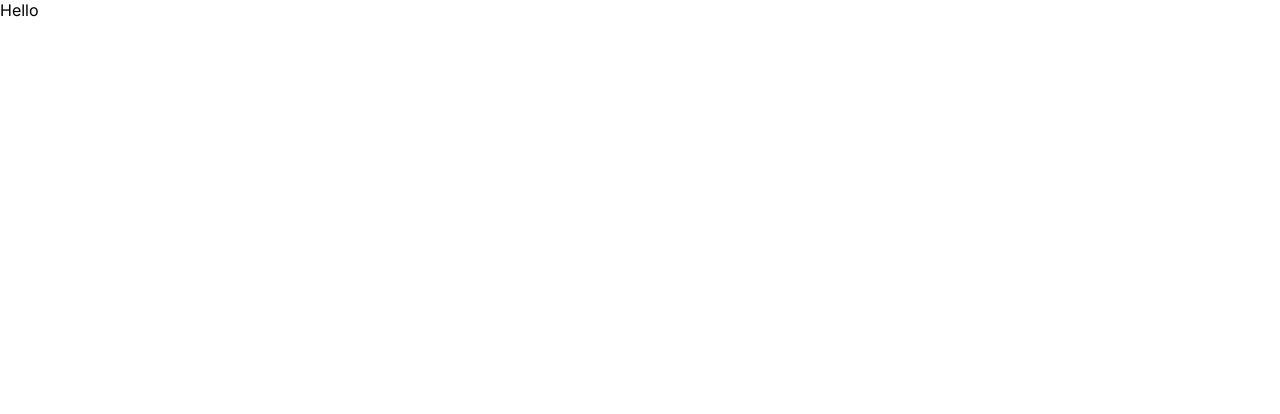
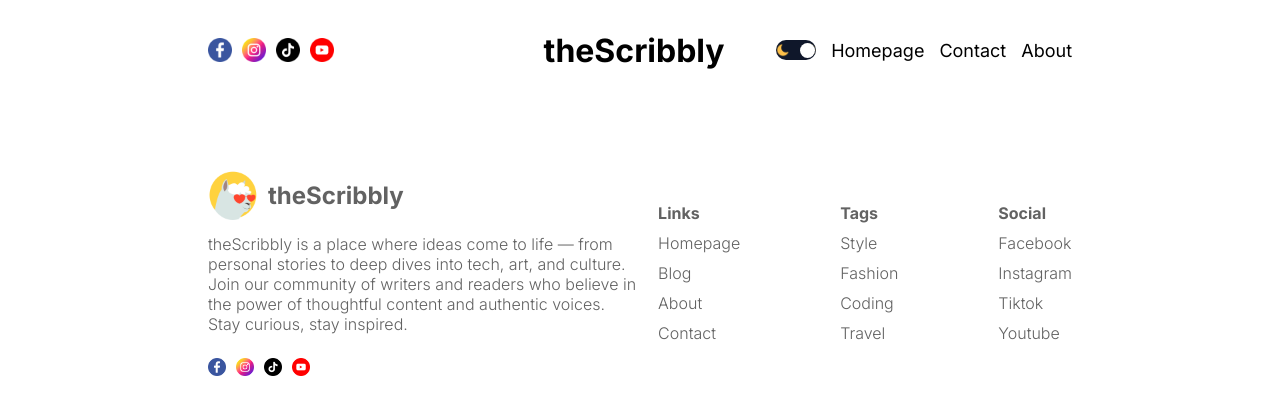
Before and after one commit to Nainee99/the-scribbly, a Next.js app: page / in a window 1280 px wide. Shown: the top 414 px of the page. Built offline with nearby package versions, Linux system fonts and the light colour scheme.

Commit message:
chore: add navbar, footer, and layout structure with theme provider setup

```diff
--- a/src/app/layout.js
+++ b/src/app/layout.js
@@ -1,17 +1,33 @@
-import './globals.css'
-import { Inter } from 'next/font/google'
+import { ThemeContextProvider } from "@/context/ThemeContext";
+import "./globals.css";
+import { Inter } from "next/font/google";
+import ThemeProvider from "@/providers/ThemeProvider";
+import Navbar from "@/components/navbar/Navbar";
+import Footer from "@/components/footer/Footer";
 
-const inter = Inter({ subsets: ['latin'] })
+const inter = Inter({ subsets: ["latin"] });
 
 export const metadata = {
-  title: 'Blog App',
-  description: 'The best blog app!',
-}
+  title: "Blog App",
+  description: "The best blog app!",
+};
 
 export default function RootLayout({ children }) {
   return (
     <html lang="en">
-      <body className={inter.className}>{children}</body>
+      <body className={inter.className}>
+        <ThemeContextProvider>
+          <ThemeProvider>
+            <div className="container">
+              <div className="wrapper">
+                <Navbar />
+                {children}
+                <Footer />
+              </div>
+            </div>
+          </ThemeProvider>
+        </ThemeContextProvider>
+      </body>
     </html>
-  )
+  );
 }
--- a/src/app/page.jsx
+++ b/src/app/page.jsx
@@ -1,5 +1,6 @@
+import Link from "next/link";
 import styles from "./homepage.module.css";
 
 export default function Home() {
-  return <div>Hello</div>;
+  return <div></div>;
 }
--- /dev/null
+++ b/src/components/footer/Footer.jsx
@@ -0,0 +1,54 @@
+import React from "react";
+import styles from "./footer.module.css";
+import Image from "next/image";
+import Link from "next/link";
+
+const Footer = () => {
+  return (
+    <div className={styles.container}>
+      <div className={styles.info}>
+        <div className={styles.logo}>
+          <Image src="/logo.png" alt="lama blog" width={50} height={50} />
+          <h1 className={styles.logoText}>theScribbly</h1>
+        </div>
+        <p className={styles.desc}>
+          theScribbly is a place where ideas come to life — from personal
+          stories to deep dives into tech, art, and culture. Join our community
+          of writers and readers who believe in the power of thoughtful content
+          and authentic voices. Stay curious, stay inspired.
+        </p>
+        <div className={styles.icons}>
+          <Image src="/facebook.png" alt="" width={18} height={18} />
+          <Image src="/instagram.png" alt="" width={18} height={18} />
+          <Image src="/tiktok.png" alt="" width={18} height={18} />
+          <Image src="/youtube.png" alt="" width={18} height={18} />
+        </div>
+      </div>
+      <div className={styles.links}>
+        <div className={styles.list}>
+          <span className={styles.listTitle}>Links</span>
+          <Link href="/">Homepage</Link>
+          <Link href="/">Blog</Link>
+          <Link href="/">About</Link>
+          <Link href="/">Contact</Link>
+        </div>
+        <div className={styles.list}>
+          <span className={styles.listTitle}>Tags</span>
+          <Link href="/">Style</Link>
+          <Link href="/">Fashion</Link>
+          <Link href="/">Coding</Link>
+          <Link href="/">Travel</Link>
+        </div>
+        <div className={styles.list}>
+          <span className={styles.listTitle}>Social</span>
+          <Link href="/">Facebook</Link>
+          <Link href="/">Instagram</Link>
+          <Link href="/">Tiktok</Link>
+          <Link href="/">Youtube</Link>
+        </div>
+      </div>
+    </div>
+  );
+};
+
+export default Footer;
--- /dev/null
+++ b/src/components/footer/footer.module.css
@@ -0,0 +1,75 @@
+.container {
+  margin-top: 50px;
+  padding: 20px 0px;
+  display: flex;
+  align-items: center;
+  justify-content: space-between;
+  color: var(--softTextColor);
+}
+
+.info {
+  flex: 1;
+  display: flex;
+  flex-direction: column;
+  gap: 14px;
+}
+
+.logo {
+  display: flex;
+  align-items: center;
+  gap: 10px;
+}
+
+.logoText {
+  font-size: 24px;
+}
+
+.desc {
+  font-weight: 300;
+}
+
+.icons {
+  margin-top: 10px;
+  display: flex;
+  gap: 10px;
+}
+
+.links {
+  flex: 1;
+  display: flex;
+  justify-content: flex-end;
+  gap: 100px;
+}
+
+.list {
+  display: flex;
+  flex-direction: column;
+  gap: 10px;
+  font-weight: 300;
+}
+
+.listTitle {
+  font-weight: bold;
+}
+
+@media screen and (max-width: 1024px) {
+  .links {
+    gap: 50px;
+  }
+}
+@media screen and (max-width: 768px) {
+  .container {
+    flex-direction: column;
+    gap: 50px;
+  }
+
+  .links {
+    width: 100%;
+    justify-content: space-between;
+  }
+}
+@media screen and (max-width: 640px) {
+  .links {
+    font-size: 14px;
+  }
+}
--- /dev/null
+++ b/src/components/navbar/Navbar.jsx
@@ -0,0 +1,35 @@
+import React from "react";
+import styles from "./navbar.module.css";
+import Image from "next/image";
+import Link from "next/link";
+// import AuthLinks from "../authLinks/AuthLinks";
+import ThemeToggle from "../themeToggle/ThemeToggle";
+
+const Navbar = () => {
+  return (
+    <div className={styles.container}>
+      <div className={styles.social}>
+        <Image src="/facebook.png" alt="facebook" width={24} height={24} />
+        <Image src="/instagram.png" alt="instagram" width={24} height={24} />
+        <Image src="/tiktok.png" alt="tiktok" width={24} height={24} />
+        <Image src="/youtube.png" alt="youtube" width={24} height={24} />
+      </div>
+      <div className={styles.logo}>theScribbly</div>
+      <div className={styles.links}>
+        <ThemeToggle />
+        <Link href="/" className={styles.link}>
+          Homepage
+        </Link>
+        <Link href="/" className={styles.link}>
+          Contact
+        </Link>
+        <Link href="/" className={styles.link}>
+          About
+        </Link>
+        {/* <AuthLinks /> */}
+      </div>
+    </div>
+  );
+};
+
+export default Navbar;
--- /dev/null
+++ b/src/components/navbar/navbar.module.css
@@ -0,0 +1,58 @@
+.container {
+  display: flex;
+  align-items: center;
+  justify-content: space-between;
+  height: 100px;
+}
+
+.social {
+  display: flex;
+  gap: 10px;
+  flex: 1;
+}
+
+.logo {
+  flex: 1;
+  text-align: center;
+  font-size: 36px;
+  font-weight: bold;
+}
+
+.links {
+  display: flex;
+  align-items: center;
+  gap: 20px;
+  flex: 1;
+  font-size: 20px;
+}
+
+@media screen and (max-width: 1280px) {
+  .logo {
+    font-size: 32px;
+  }
+  .links {
+    font-size: 18px;
+    gap: 15px;
+  }
+}
+@media screen and (max-width: 1024px) {
+  .social {
+    display: none;
+  }
+  .logo {
+    text-align: left;
+  }
+}
+@media screen and (max-width: 768px) {
+  .logo {
+    font-size: 24px;
+  }
+}
+@media screen and (max-width: 640px) {
+  .links {
+    justify-content: flex-end;
+  }
+  .link {
+    display: none;
+  }
+}
--- /dev/null
+++ b/src/providers/ThemeProvider.jsx
@@ -0,0 +1,19 @@
+"use client";
+
+import { ThemeContext } from "@/context/ThemeContext";
+import React, { useContext, useEffect, useState } from "react";
+
+const ThemeProvider = ({ children }) => {
+  const { theme } = useContext(ThemeContext);
+  const [mounted, setMounted] = useState(false);
+
+  useEffect(() => {
+    setMounted(true);
+  }, []);
+
+  if (mounted) {
+    return <div className={theme}>{children}</div>;
+  }
+};
+
+export default ThemeProvider;
```
Also changed, not shown: package.json (+8 -1 lines), 1 other file (tests, documents, lock files or other folders).
